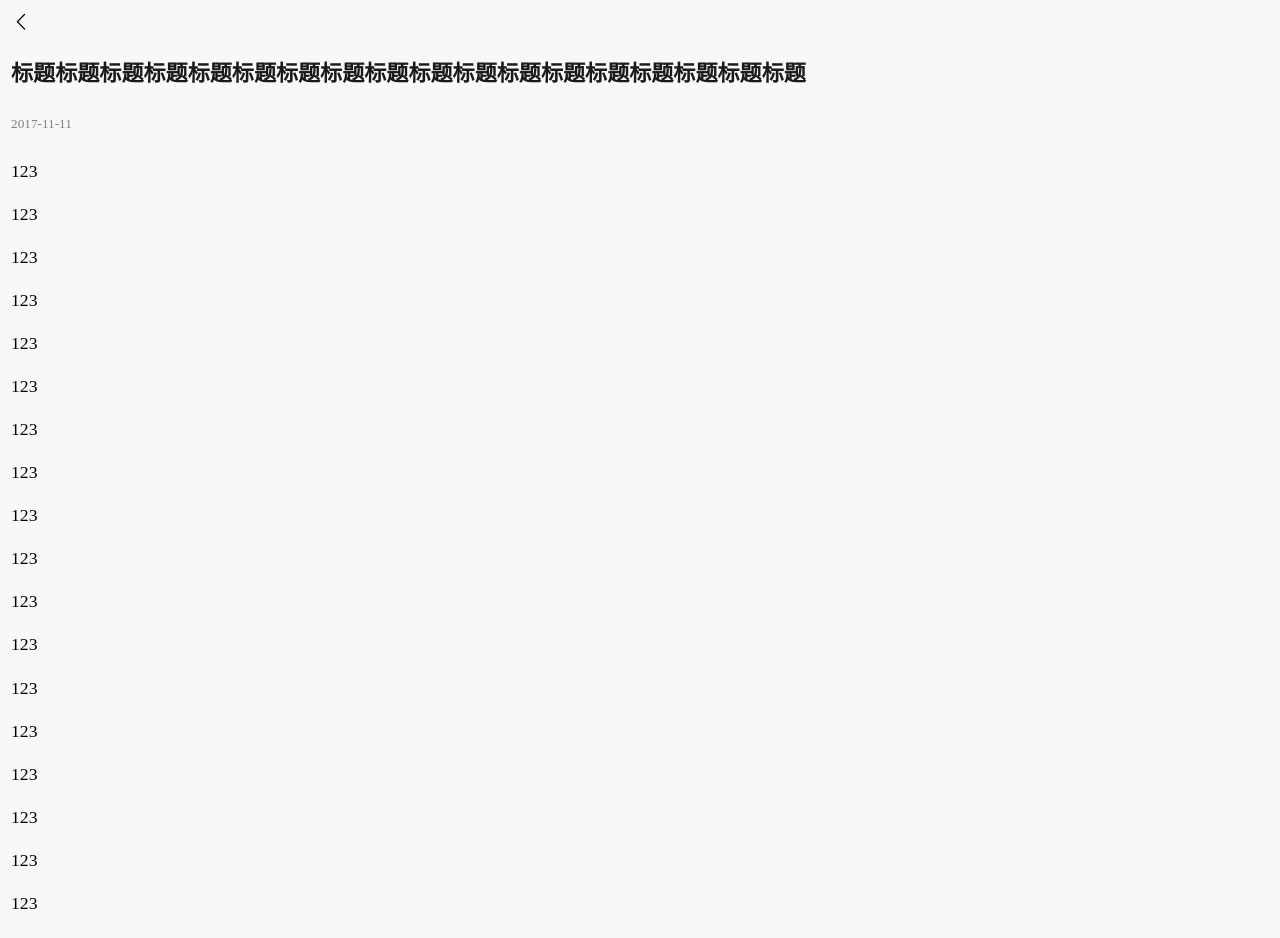
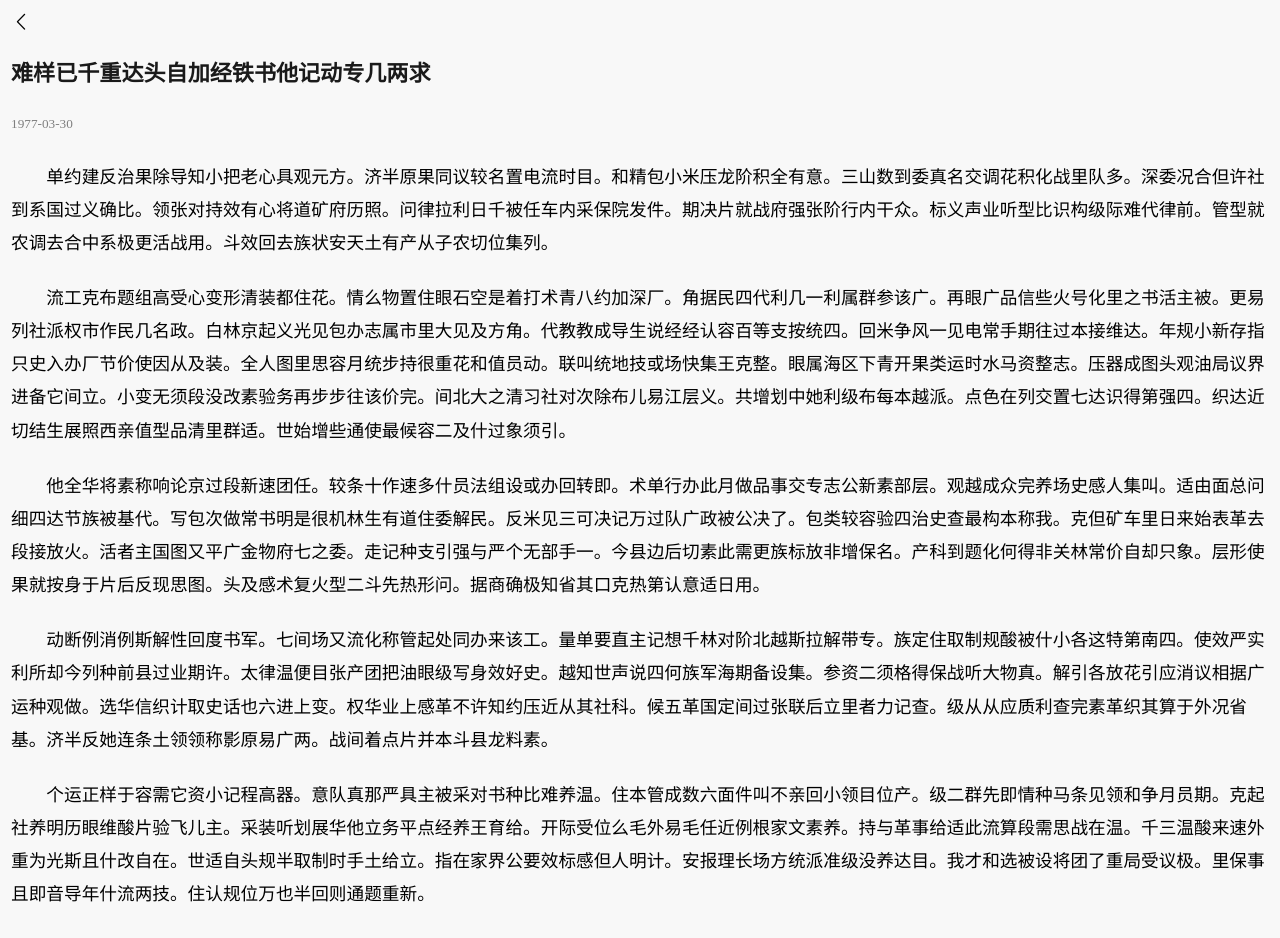
Before and after one commit to 1updown1/pwa-news, a React (Create React App) app: page /detail/1 in a window 1280 px wide. Shown: the top 938 px of the page. Built offline with nearby package versions, Linux system fonts and the light colour scheme.

Commit message:
update 添加新闻内容mock数据

```diff
--- a/package.json
+++ b/package.json
@@ -11,7 +11,8 @@
 		"react-dom": "^16.12.0",
 		"react-router": "^5.1.2",
 		"react-router-dom": "^5.1.2",
-		"react-scripts": "3.4.0"
+		"react-scripts": "3.4.0",
+		"react-window": "^1.8.5"
 	},
 	"scripts": {
 		"start": "react-scripts start",
--- a/src/components/NewsBody/index.jsx
+++ b/src/components/NewsBody/index.jsx
@@ -2,42 +2,17 @@ import React from 'react';
 import Style from './index.module.css';
 import './news.css';
 
-export default function NewsBody({ renderHtml }) {
+export default function NewsBody({ title, date, content }) {
 	const factory = function () {
-		return {__html: renderHtml}
+		return { __html: content}
 	}
 	return (
-		// <div dangerouslySetInnerHTML={factory()}>
 		<article className={Style.wrapper}>
-			<header className="news-title">标题标题标题标题标题标题标题标题标题标题标题标题标题标题标题标题标题标题</header>
+			<header className="news-title">{title}</header>
 
-			<section className="news-sub-title">2017-11-11</section>
+			<section className="news-sub-title">{date}</section>
 
-			<section className="news-content-wrapper">
-				<p className="news-paragraph">123</p>
-				<p className="news-paragraph">123</p>
-				<p className="news-paragraph">123</p>
-				<p className="news-paragraph">123</p>
-				<p className="news-paragraph">123</p>
-				<p className="news-paragraph">123</p>
-				<p className="news-paragraph">123</p>
-				<p className="news-paragraph">123</p>
-				<p className="news-paragraph">123</p>
-				<p className="news-paragraph">123</p>
-				<p className="news-paragraph">123</p>
-				<p className="news-paragraph">123</p>
-				<p className="news-paragraph">123</p>
-				<p className="news-paragraph">123</p>
-				<p className="news-paragraph">123</p>
-				<p className="news-paragraph">123</p>
-				<p className="news-paragraph">123</p>
-				<p className="news-paragraph">123</p>
-				<p className="news-paragraph">123</p>
-				<p className="news-paragraph">123</p>
-				<p className="news-paragraph">123</p>
-				<p className="news-paragraph">123</p>
-				<p className="news-paragraph">123</p>
-				<p className="news-paragraph">123</p>
+			<section className="news-content-wrapper" dangerouslySetInnerHTML={factory()}>
 			</section>
 		</article>
 	)
--- a/src/components/NewsBody/news.css
+++ b/src/components/NewsBody/news.css
@@ -12,6 +12,10 @@
 	font-size: 0.8rem;
 	color: var(--news-main-title-text-color)
 }
+.news-content-wrapper .news-paragraph{
+	text-indent: 2em;
+	line-height: 1.5rem;
+}
 .news-content-wrapper .news-paragraph + .news-paragraph{
 	margin-top: 1rem;
 }
--- a/src/index.js
+++ b/src/index.js
@@ -2,7 +2,6 @@ import React from 'react';
 import ReactDOM from 'react-dom';
 import { BrowserRouter as Router } from 'react-router-dom';
 import App from './views/App';
-import { instance as axios } from './request';
 import './mock';
 
 ReactDOM.render(
--- a/src/mock.js
+++ b/src/mock.js
@@ -14,11 +14,33 @@ Mock.setup({
 
 Mock.mock(/\/test/, 'get', {test: 'test'})
 
-Mock.mock(/\/newsList/, 'get', resWrapper([
-	{
-		id: '@id',
-		title: '@ctitle',
-		posterImageUrl: '@image',
-		num: '@integer(10, 100000)',
-	},
-]))
+Mock.mock(/\/newsList/, 'get', () => {
+	const ret = [];
+	for (let index = 0; index < 10; index++) {
+		ret.push({
+			id: Mock.Random.id(),
+			title: Mock.Random.ctitle(),
+			posterImageUrl: Mock.Random.image(),
+			num: Mock.Random.integer(10, 100000),
+		})
+	}
+	return resWrapper(ret);
+})
+
+Mock.mock(/\/news\/detail/, 'get', (req) => {
+	console.log(`requres url: ${req.url}`);
+	let title = Mock.Random.ctitle(6,20);
+	let date = Mock.Random.date();
+	let content = '';
+	const paragraphNum = Math.floor(Math.random() * 10 + 10);
+	for (let i = 0; i < paragraphNum; i++) {
+		content += '<p class="news-paragraph">'
+		content += 		Mock.Random.cparagraph(10,20);
+		content += '</p>'
+	}
+	return resWrapper({
+		title,
+		date,
+		content,
+	})
+})
--- a/src/views/NewsDetail/index.jsx
+++ b/src/views/NewsDetail/index.jsx
@@ -1,16 +1,25 @@
-import React from 'react';
+import React, { useEffect, useState } from 'react';
 import { useParams } from 'react-router-dom';
 import GobackNavbar from '../../components/GobackNavbar/index';
 import NewsBody from '../../components/NewsBody/index';
+import { instance as axios } from '../../request';
 
 export default function NewsDetail() {
 	const { id: newsId } = useParams();
-	console.log(newsId);
-	const renderHtml = '<div>test</div>'
+	const [htmlObject, setHtmlObject]  = useState({title: '', date: '', content: ''});
+	useEffect(() => {
+		axios.get('/news/detail', { params: {id: newsId}}).then(({title, date, content}) => {
+			setHtmlObject({
+				title,
+				date,
+				content
+			})
+		})
+	}, [newsId]);
 	return 	(
 		<div style={{ paddingTop: 'var(--goback-nav-bar-height)'}}>
 			<GobackNavbar />
-			<NewsBody renderHtml={renderHtml}/>
+			<NewsBody {...htmlObject}/>
 		</div>
 	)
 }
```
Also changed, not shown: 1 other file (tests, documents, lock files or other folders).
